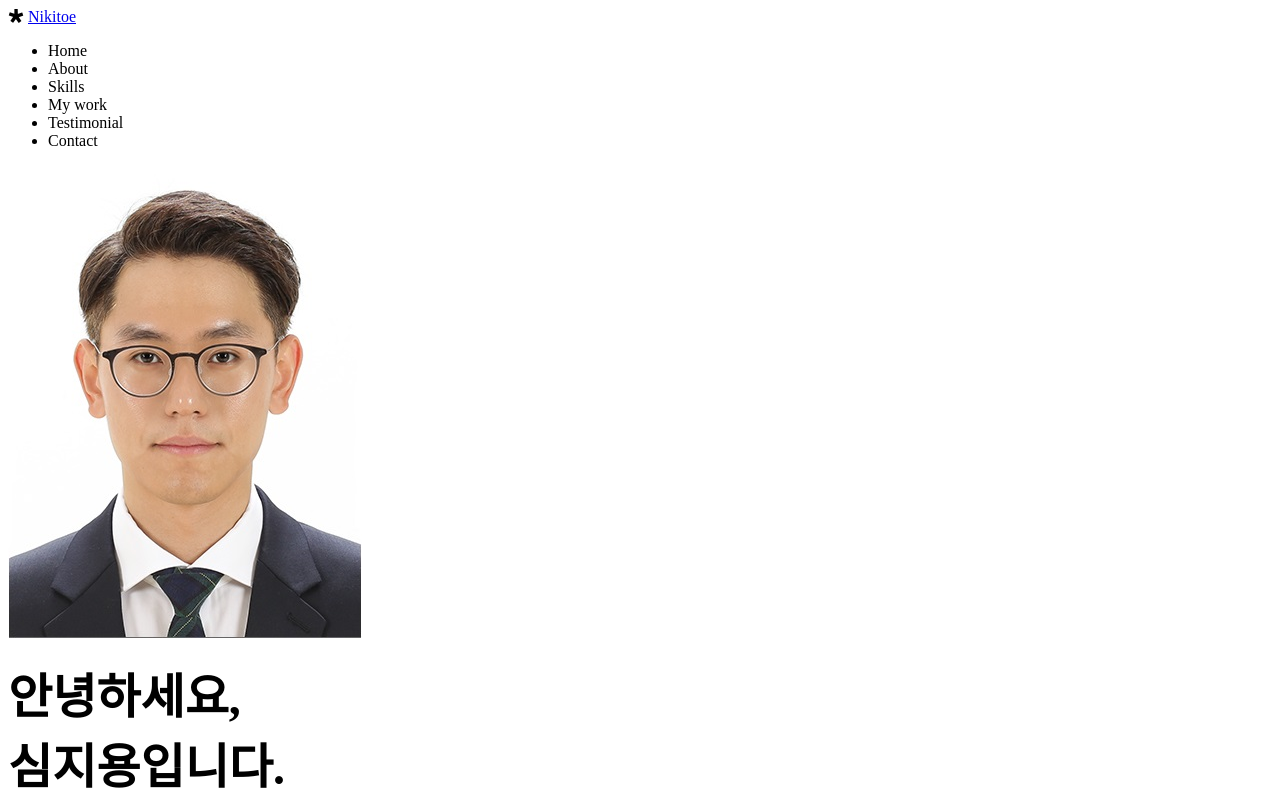
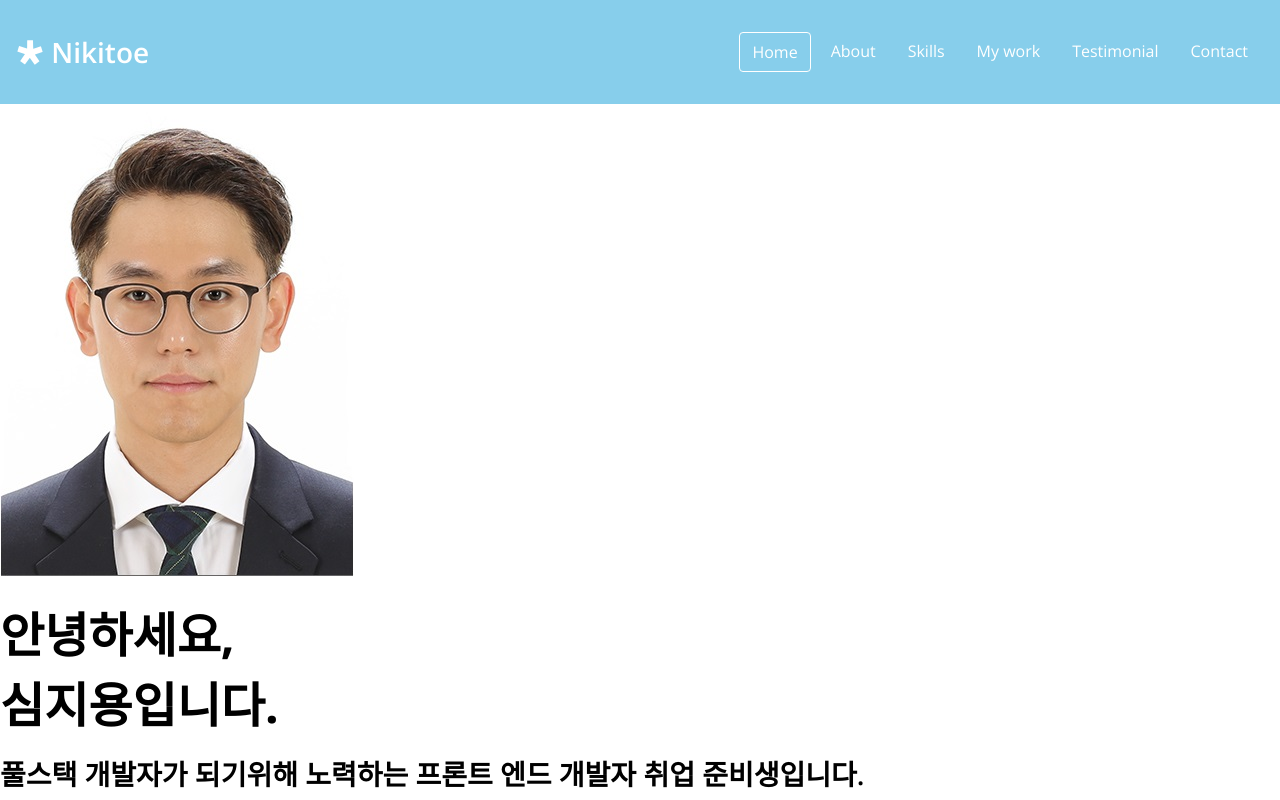
Before and after one commit to nikitoe/portfolio, a plain HTML site: page index.html in a window 1280 px wide. Shown: the top 800 px of the page. Drawn offline with nearby package versions, Linux system fonts and the light colour scheme.

Commit message:
CSS: Navbar

```diff
--- a/index.html
+++ b/index.html
@@ -26,7 +26,7 @@
             <a href="#">Nikitoe</a>
         </div>
         <ul class="navbar__menu">
-            <li class="navbar__menu__item">Home</li>
+            <li class="navbar__menu__item active">Home</li>
             <li class="navbar__menu__item">About</li>
             <li class="navbar__menu__item">Skills</li>
             <li class="navbar__menu__item">My work</li>
--- a/style.css
+++ b/style.css
@@ -8,6 +8,7 @@
   --color-pink: #fe918d;
   --color-dark-pink: #ff6863;
   --color-dark-grey: #4d4d4d;
+  --color-dark-blue: #497c9e;
   --color-grey: #616161;
   --color-light-grey: #7c7979;
   --color-blue: #73aace;
@@ -28,11 +29,30 @@
   --weight-regular: 400;
 
   /* Size */
+  --size-border-radius: 4px;
 }
 
 /* Universal tags */
 * {
   box-sizing: border-box;
+}
+
+body {
+  font-family: "Open Sans", sans-serif;
+  margin: 0;
+  cursor: default;
+}
+
+a {
+  /* 밑줄을 제거 */
+  text-decoration: none;
+  color: var(--color-white);
+}
+
+ul {
+  /* 목록 스타일을 제거 */
+  list-style: none;
+  padding-left: 0;
 }
 
 /* Typography */
@@ -64,3 +84,37 @@ p {
   color: var(--color-black);
   margin: 4px 0;
 }
+
+/* Navbar */
+#navbar {
+  display: flex;
+  justify-content: space-between;
+  background-color: skyblue;
+  align-items: center;
+  color: var(--color-white);
+  padding: 16px;
+}
+
+.navbar__menu {
+  display: flex;
+}
+
+.navbar__logo {
+  font-size: var(--font-medium);
+  font-weight: var(--weight-semi-bold);
+}
+
+.navbar__menu__item {
+  padding: 8px 12px;
+  margin: 0 4px;
+  cursor: pointer;
+  border-radius: var(--size-border-radius);
+}
+
+.navbar__menu__item.active {
+  border: 1px solid var(--color-white);
+}
+
+.navbar__menu__item:hover {
+  background-color: var(--color-dark-blue);
+}
```
